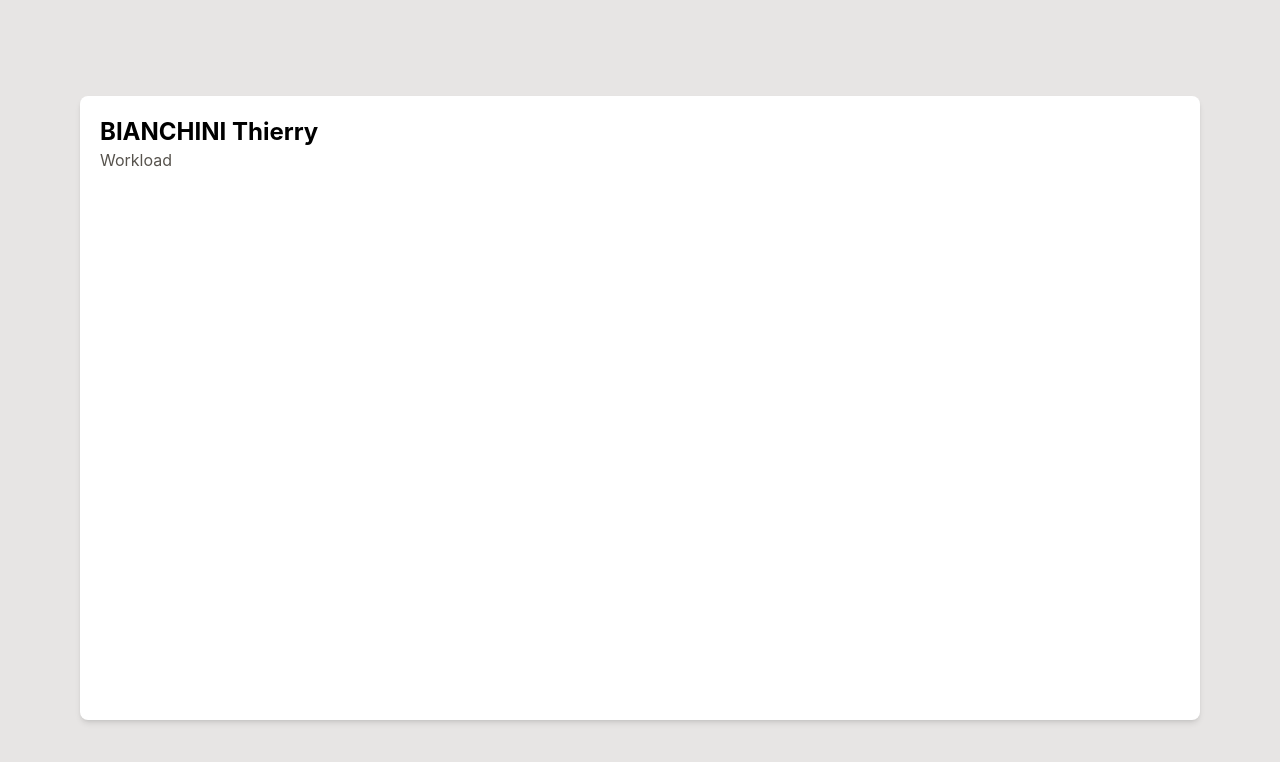
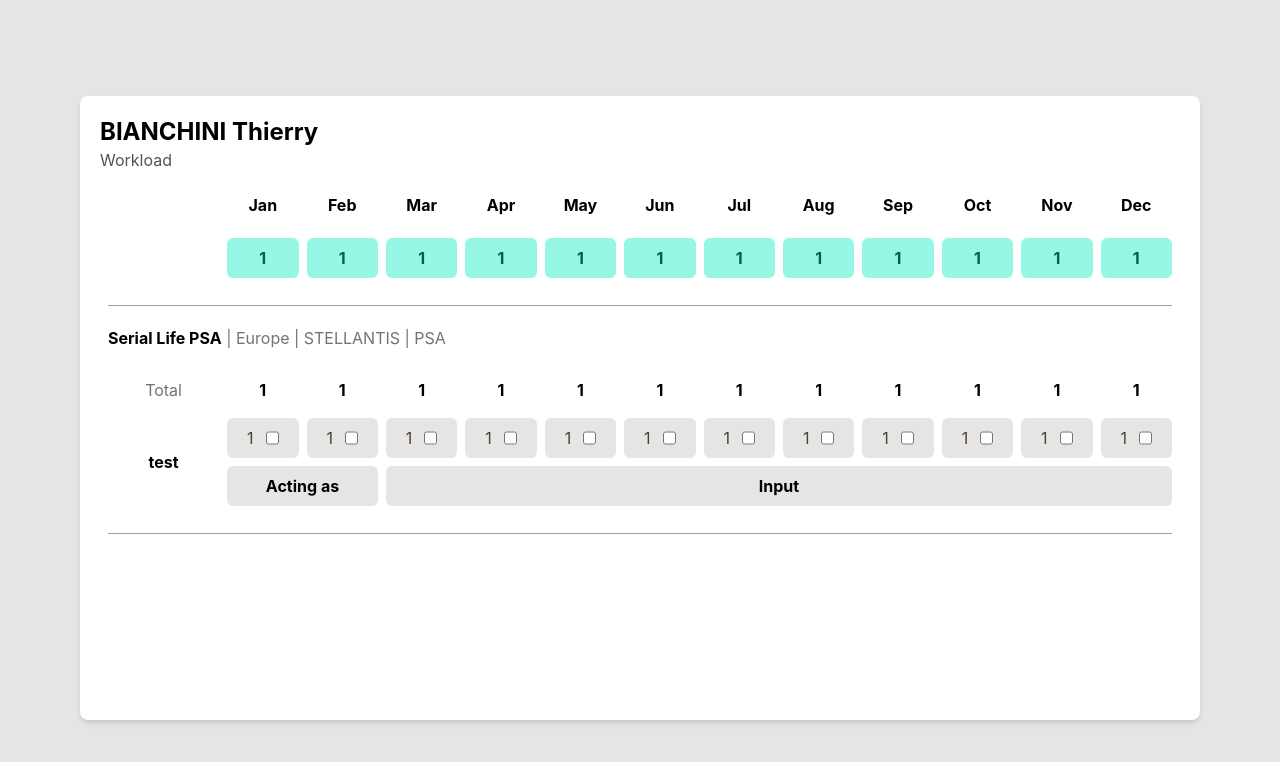
Before and after one commit to nettohadi/LMESH-test-project, a React (Vite) app: page / in a window 1280 px wide. Shown: the top 762 px of the page. Built offline with nearby package versions, Linux system fonts and the light colour scheme.

Commit message:
feat: Create initial layout

```diff
--- a/src/App.tsx
+++ b/src/App.tsx
@@ -1,13 +1,79 @@
 import './App.css'
 
 function App() {
+  const months = [
+    'Jan',
+    'Feb',
+    'Mar',
+    'Apr',
+    'May',
+    'Jun',
+    'Jul',
+    'Aug',
+    'Sep',
+    'Oct',
+    'Nov',
+    'Dec',
+  ]
   return (
     <>
       <main className="bg-stone-200 w-full h-full flex justify-center pt-24 p-20">
         <div className="bg-white rounded-lg w-full h-full shadow-md p-5">
           <h1 className="text-2xl font-bold">BIANCHINI Thierry</h1>
           <h3 className="text-stone-600">Workload</h3>
-          <div></div>
+          <div>
+            <table className="border-separate border-spacing-x-2 border-spacing-y-2">
+              <tr className="h-[50px]">
+                <th className="w-[200px] h-3"></th>
+                {months.map((month) => (
+                  <th className="w-[100px]">{month}</th>
+                ))}
+              </tr>
+              <tr>
+                <th className="w-[200px] h-3"></th>
+                {months.map((month) => (
+                  <th className="w-[100px] p-2 rounded-md bg-teal-200 text-teal-800">1</th>
+                ))}
+              </tr>
+              <tr className="">
+                <th colSpan={13} className="border-b-1 border-stone-400 h-5 "></th>
+              </tr>
+              <tr className="">
+                <th colSpan={13} className="h-12 text-left">
+                  <span className="text-black font-bold">Serial Life PSA</span>
+                  <span className="text-stone-500 font-normal"> | Europe | STELLANTIS | PSA</span>
+                </th>
+              </tr>
+              <tr>
+                <th className="w-[200px] h-3 text-stone-500 font-normal">Total</th>
+                {months.map((month) => (
+                  <th className="w-[100px] p-2">1</th>
+                ))}
+              </tr>
+              <tr>
+                <th rowSpan={2} className="w-[200px] h-3">
+                  test
+                </th>
+                {months.map((month) => (
+                  <th className="w-[100px] p-2 rounded-md bg-stone-200 text-stone-700 font-normal">
+                    <span className="flex gap-3 justify-center">
+                      <span>1</span>
+                      <input type="checkbox" />
+                    </span>
+                  </th>
+                ))}
+              </tr>
+              <tr>
+                <th colSpan={2} className="rounded-md bg-stone-200 p-2">
+                  Acting as
+                </th>
+                <th colSpan={10} className="rounded-md bg-stone-200 p-2">
+                  Input
+                </th>
+              </tr>
+              <th colSpan={13} className="border-b-1 border-stone-400 h-5 "></th>
+            </table>
+          </div>
         </div>
       </main>
     </>
```
